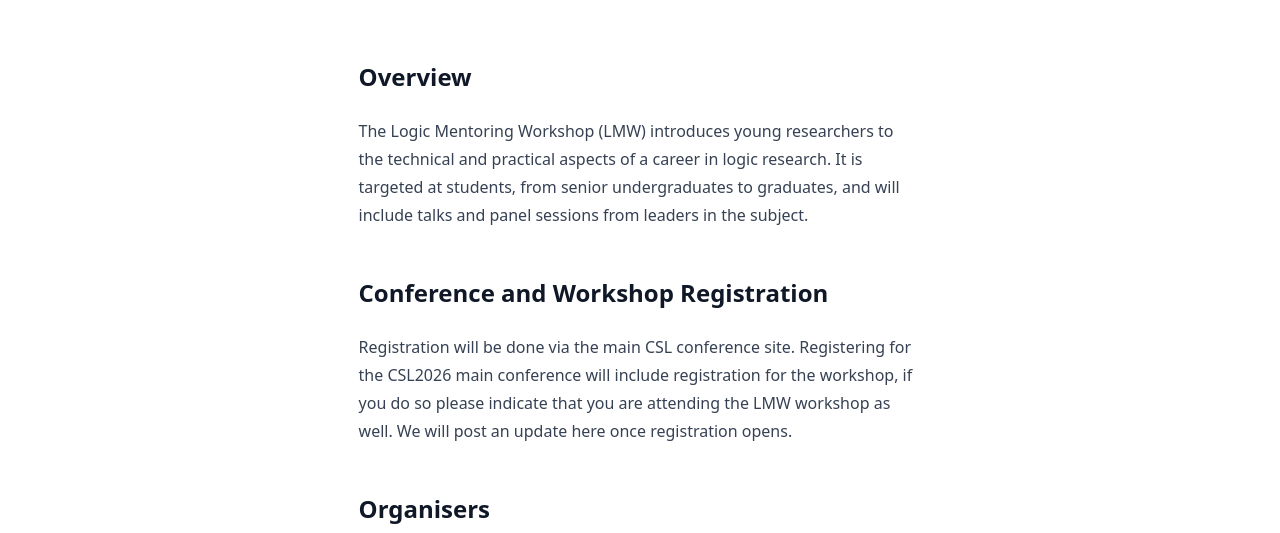
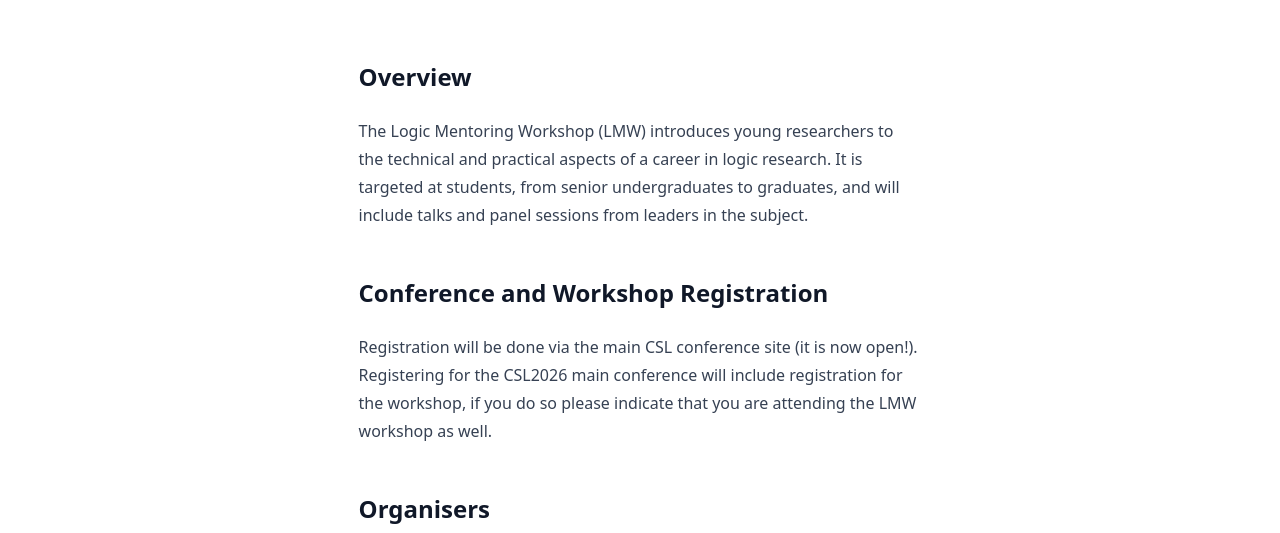
Before and after one commit to logic-mentoring-workshop/logic-mentoring-workshop.github.io, a website: page csl26/index.html in a window 1280 px wide. Shown: the part 267-800 px from the top of the page. Drawn offline with Linux system fonts and the light colour scheme.

Commit message:
corrected registration comment

```diff
--- a/csl26/index.html
+++ b/csl26/index.html
@@ -35,7 +35,7 @@
     </p>
 	<h2>Conference and Workshop Registration</h2>
     <p>
-		Registration will be done via the main CSL conference site. Registering for the CSL2026 main conference will include registration for the workshop, if you do so please indicate that you are attending the LMW workshop as well. We will post an update here once registration opens.
+		Registration will be done via the main CSL conference site (it is now open!). Registering for the CSL2026 main conference will include registration for the workshop, if you do so please indicate that you are attending the LMW workshop as well.
 		<!-- Registering for the CSL2026 main conference includes registration for the workshop, if you do so please indicate that you are attending the LMW workshop as well.
         See the <a href="https://csl2026.github.io/index#registration">CSL2026</a> page. -->
     </p>
```
